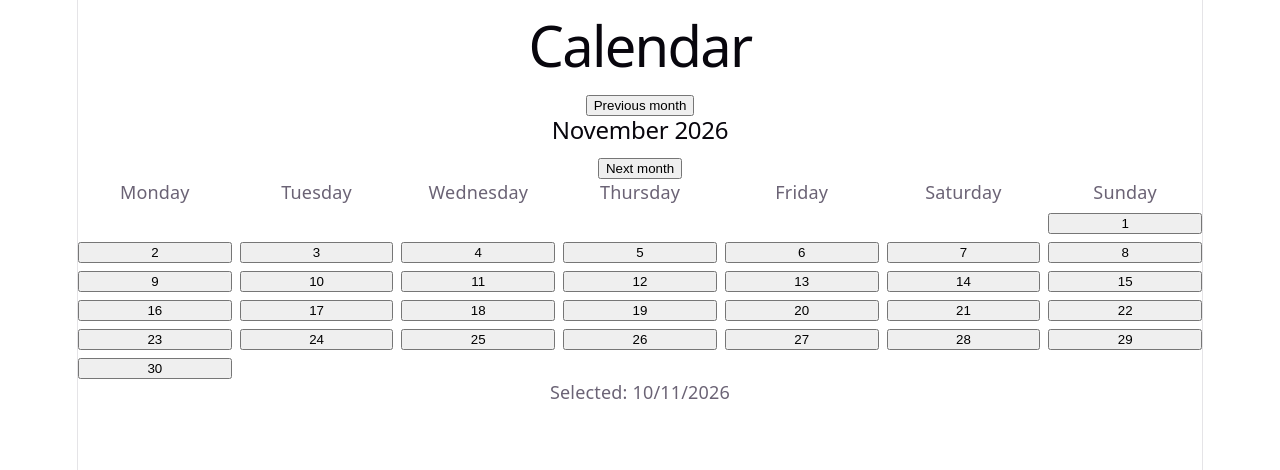
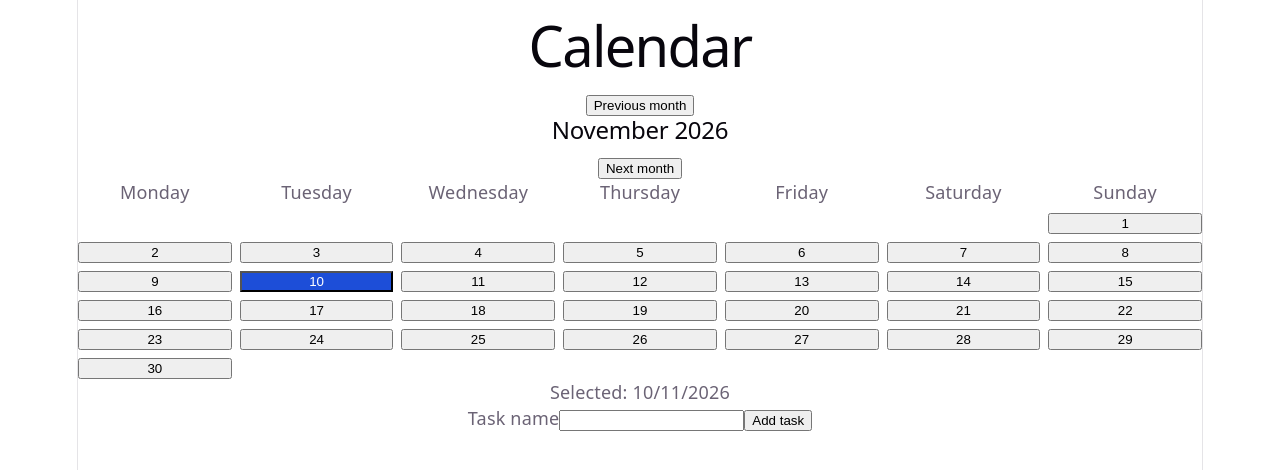
Before and after one commit to Saran06-it/Calendar, a React (Vite) app in the folder frontend/: page / in a window 1280 px wide. Both pictures are taken after a click on the button "10". Shown: the top 470 px of the page. Built offline with nearby package versions, Linux system fonts and the light colour scheme.

Commit message:
update AddTask

```diff
--- a/frontend/src/calendar/Calendar.css
+++ b/frontend/src/calendar/Calendar.css
@@ -0,0 +1,4 @@
+.calendar-grid button[aria-pressed='true'] {
+  background-color: #1d4ed8;
+  color: white;
+}
--- a/frontend/src/calendar/Calendar.tsx
+++ b/frontend/src/calendar/Calendar.tsx
@@ -3,7 +3,11 @@ import './Calendar.css'
 import { useState } from 'react'
 
 const weekdays = ['Monday', 'Tuesday', 'Wednesday', 'Thursday', 'Friday', 'Saturday', 'Sunday']
-
+type Task = {
+  id: string
+  title: string
+  date: number
+}
 export default function Calendar() {
 
 
@@ -19,7 +23,26 @@ export default function Calendar() {
         new Date(current.getFullYear(), current.getMonth() + offset, 1),
     )
 }
+    const [tasks, setTasks] = useState<Task[]>([])
+    const [taskTitle, setTaskTitle] = useState('')
 
+    const selectedDay = selectedDate?.getTime()
+    const tasksForSelectedDay = tasks.filter((task) => task.date === selectedDay)
+
+    function addTask() {
+    const title = taskTitle.trim()
+
+    if (selectedDay === undefined || title === '') return
+
+    const task: Task = {
+        id: crypto.randomUUID(),
+        title,
+        date: selectedDay,
+    }
+
+    setTasks((currentTasks) => [...currentTasks, task])
+    setTaskTitle('')
+    }
   return (
 
     <section>
@@ -42,21 +65,53 @@ export default function Calendar() {
             {leadingCells.map((_, index) => (
                 <div key={`empty-${index}`} aria-hidden="true" />
             ))}
-            {days.map((day) => (
-            <button
+            {days.map((day) => {
+            const isSelected =
+                selectedDate !== null &&
+                selectedDate.getFullYear() === year &&
+                selectedDate.getMonth() === monthIndex &&
+                selectedDate.getDate() === day
+
+            return (
+                <button
                 key={day}
                 type="button"
+                aria-pressed={isSelected}
                 onClick={() => setSelectedDate(new Date(year, monthIndex, day))}
-            >
+                >
                 {day}
-            </button>
-            ))}
+                </button>
+            )
+            })}
         </div>
         <p>
         {selectedDate
             ? `Selected: ${selectedDate.toLocaleDateString('en-GB')}`
             : 'Select a date'}
         </p>
+        {selectedDate && (
+        <form
+            onSubmit={(event) => {
+            event.preventDefault()
+            addTask()
+            }}
+        >
+            <label>
+            Task name
+            <input
+                value={taskTitle}
+                onChange={(event) => setTaskTitle(event.target.value)}
+            />
+            </label>
+            <button type="submit">Add task</button>
+        </form>
+        )}
+
+        <ul>
+        {tasksForSelectedDay.map((task) => (
+            <li key={task.id}>{task.title}</li>
+        ))}
+        </ul>
     </section>
   )
 }
```
